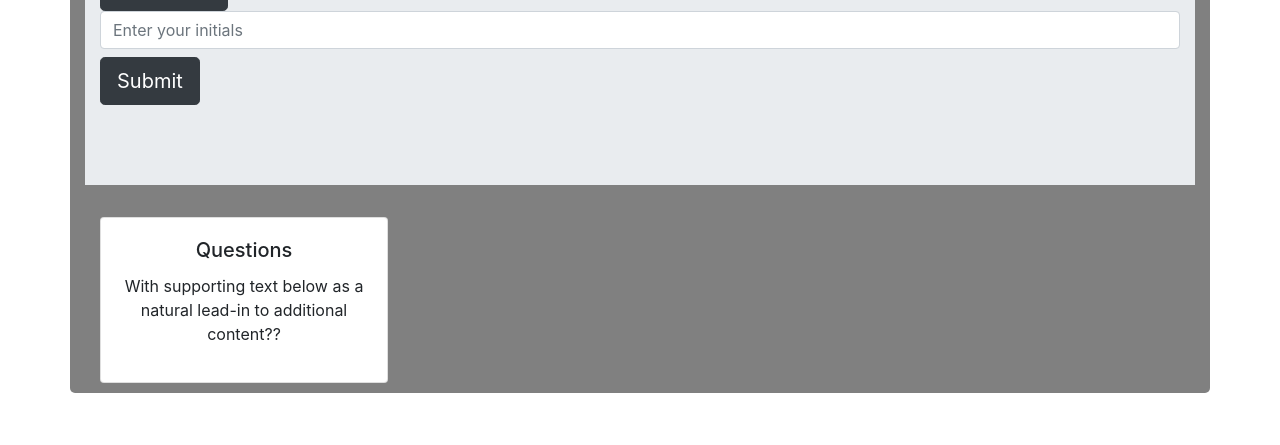
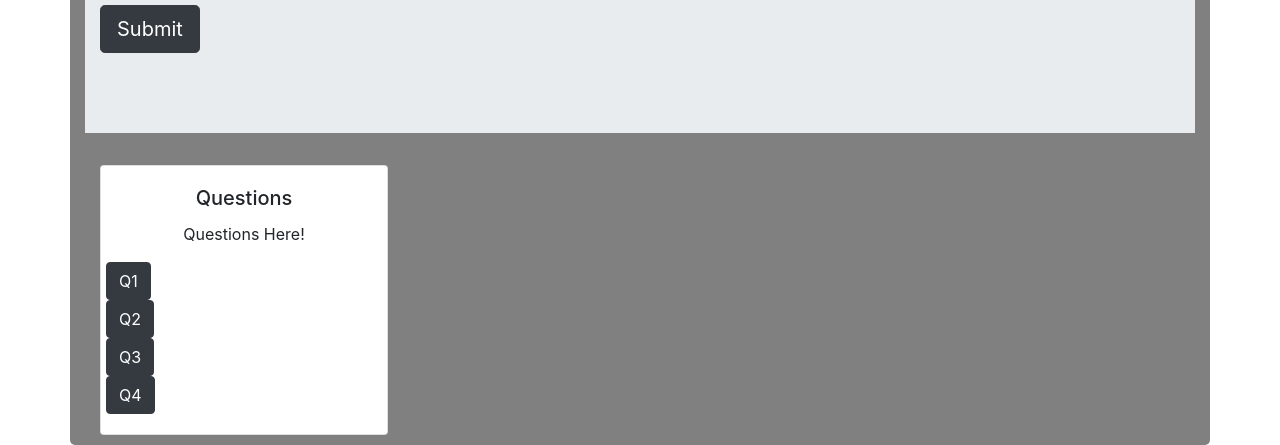
Before and after one commit to gkuo0831/CodeQuiz, a plain HTML site: page index.html in a window 1280 px wide. Shown: the part 366-811 px from the top of the page. Drawn offline with nearby package versions, Linux system fonts and the light colour scheme.

Commit message:
created 4 buttons for questions

```diff
--- a/index.html
+++ b/index.html
@@ -40,8 +40,19 @@
         <div class="card text-center" style="width: 18rem;" id="cardMedia">
             <div class="card-body">
                 <h5 class="card-title">Questions</h5>
-                <p class="card-text" id="questions">With supporting text below as a natural lead-in to additional content??</p>
+                <p class="card-text" id="questions">Questions Here!</p>
                             <div class="row buttonRow">
+                                <a href="#" class="btn btn-dark quizBtn" id="button1">Q1</a>
+                            </div>
+                            <div class="row buttonRow">
+                                <a href="#" class="btn btn-dark quizBtn" id="button2">Q2</a>
+                            </div>
+                            <div class="row buttonRow">
+                                <a href="#" class="btn btn-dark quizBtn" id="button3">Q3</a>
+                            </div>
+                            <div class="row buttonRow">
+                                <a href="#" class="btn btn-dark quizBtn" id="button4">Q4</a>
+                            </div>
 
 
 
```
